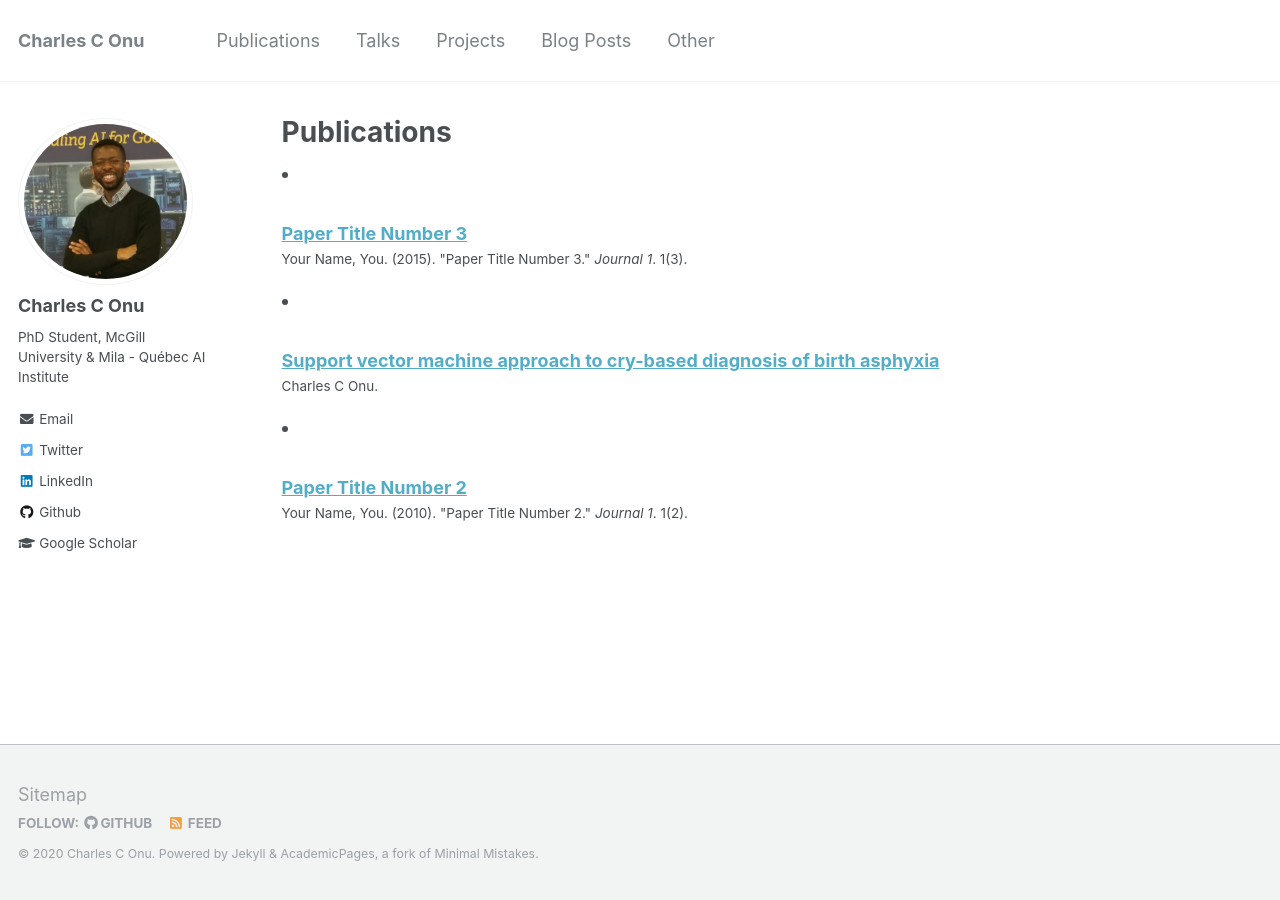
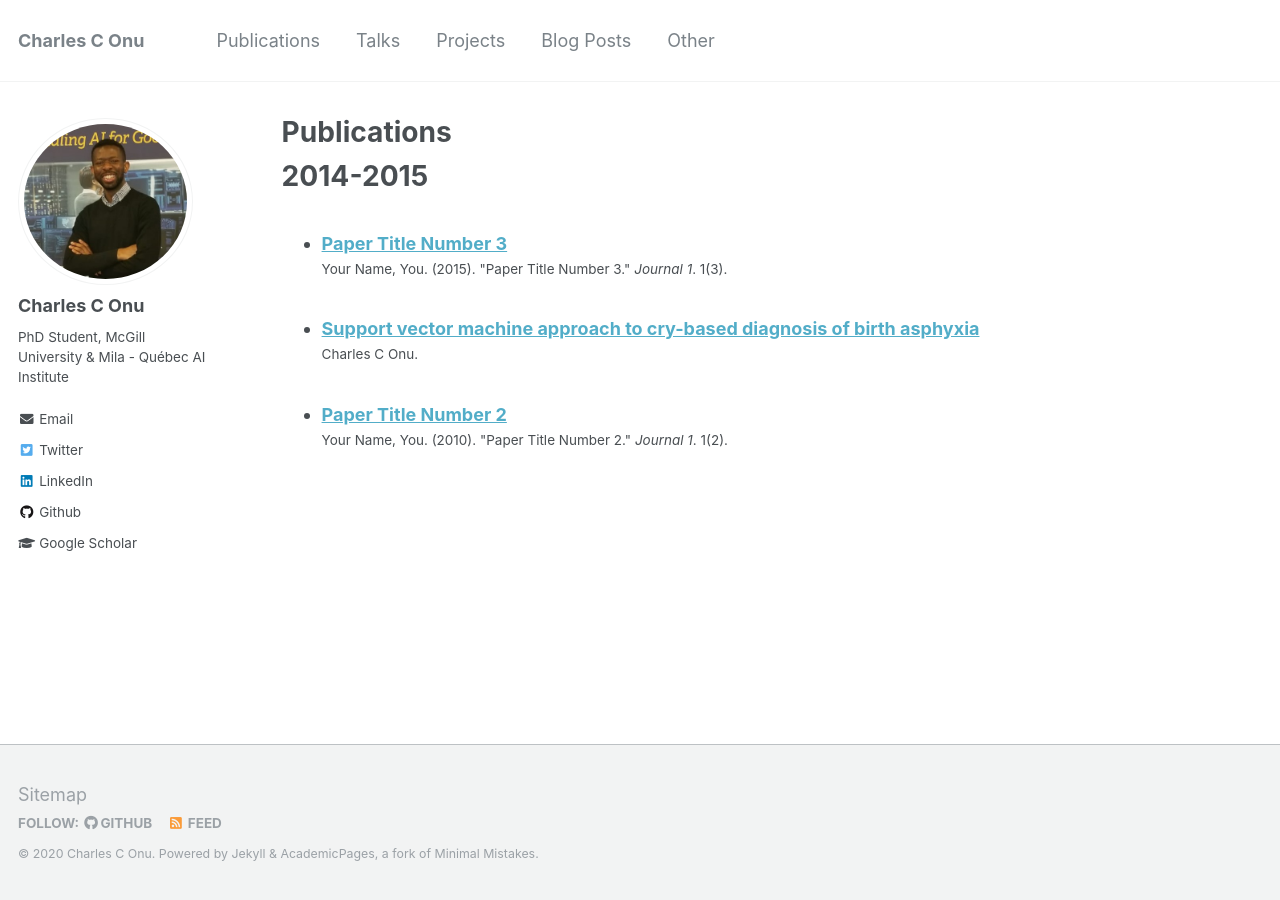
Before and after one commit to onucharles/onucharles.github.io, a Jekyll site: the page built from _pages/publications.md, in a window 1280 px wide. Built offline with Jekyll 4.4.1, drawn with Linux system fonts in a browser that asks for light colours.

Commit message:
Update publications.md

```diff
--- a/_pages/publications.md
+++ b/_pages/publications.md
@@ -11,6 +11,8 @@ author_profile: true
 
 {% include base_path %}
 
-{% for post in site.publications reversed %}
+2014-2015
+======
+<ul>{% for post in site.publications reversed %}
   {% include archive-single-cv.html %}
-{% endfor %}
+{% endfor %}</ul>
```
